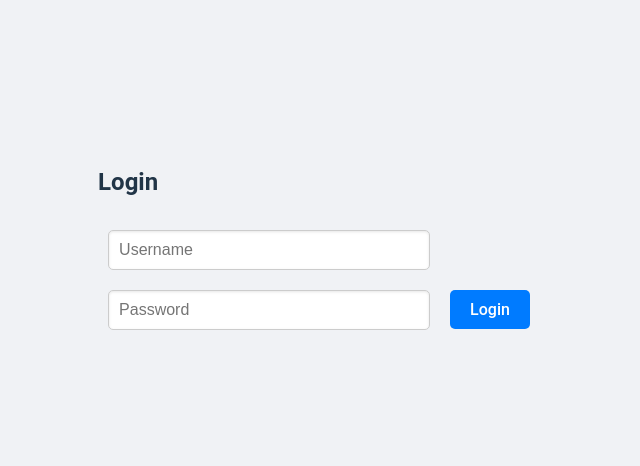
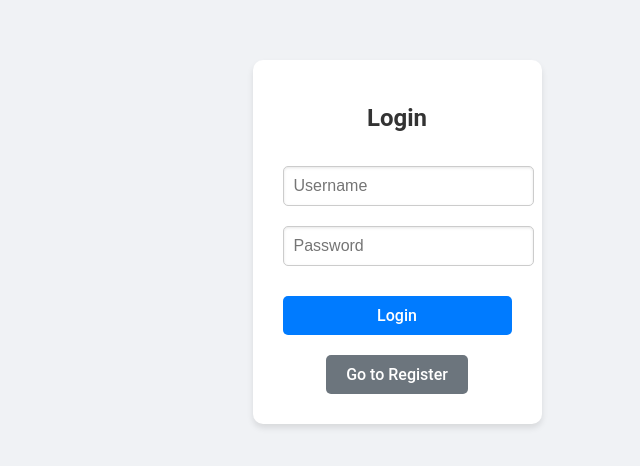
Before and after one commit to Luppole/isgo-frontend, a React (Vite) app: page /login in a window 1280 px wide. Shown: the part 158-624 px from the top of the page, without its empty margins (243-883 px from the left). Built offline with nearby package versions, Linux system fonts and the light colour scheme.

Commit message:
Working Login / Register

```diff
--- a/src/App.jsx
+++ b/src/App.jsx
@@ -4,18 +4,23 @@ import Home from './Home';
 import Classroom from './Classroom';
 import Login from './Login';
 import Register from './Register';
+import './App.css'; // Import the CSS for styling
 
 function App() {
   const isAuthenticated = !!localStorage.getItem('token');
+  const username = localStorage.getItem('username');
 
   return (
     <Router>
+      <div className="app-container">
+        {isAuthenticated && <div className="username-display">Logged in as: {username}</div>}
         <Routes>
           <Route path="/" element={isAuthenticated ? <Home /> : <Navigate to="/login" />} />
           <Route path="/classroom/:classId" element={isAuthenticated ? <Classroom /> : <Navigate to="/login" />} />
           <Route path="/login" element={<Login />} />
           <Route path="/register" element={<Register />} />
         </Routes>
+      </div>
     </Router>
   );
 }
--- /dev/null
+++ b/src/Login.css
@@ -0,0 +1,68 @@
+body {
+    font-family: Arial, sans-serif;
+    background-color: #f0f2f5;
+    margin: 0;
+    padding: 0;
+    display: flex;
+    justify-content: center;
+    align-items: center;
+    height: 100vh;
+}
+
+.container {
+    background-color: #fff;
+    padding: 20px 40px;
+    border-radius: 10px;
+    box-shadow: 0 0 10px rgba(0, 0, 0, 0.1);
+    max-width: 400px;
+    width: 100%;
+    box-sizing: border-box;
+}
+
+h2 {
+    margin-bottom: 20px;
+    color: #333;
+    text-align: center;
+}
+
+form {
+    display: flex;
+    flex-direction: column;
+}
+
+input {
+    padding: 10px;
+    margin: 10px 0;
+    border: 1px solid #ccc;
+    border-radius: 5px;
+    font-size: 16px;
+}
+
+button {
+    padding: 10px;
+    margin-top: 20px;
+    background-color: #007bff;
+    color: white;
+    border: none;
+    border-radius: 5px;
+    font-size: 16px;
+    cursor: pointer;
+}
+
+button:hover {
+    background-color: #0056b3;
+}
+
+p {
+    text-align: center;
+    color: #ff0000;
+}
+
+button.secondary {
+    background-color: #6c757d;
+    margin-top: 10px;
+}
+
+button.secondary:hover {
+    background-color: #5a6268;
+}
--- a/src/Login.jsx
+++ b/src/Login.jsx
@@ -1,6 +1,7 @@
 import React, { useState } from 'react';
 import { useNavigate } from 'react-router-dom';
 import { login } from './api';
+import './Login.css';
 
 const Login = () => {
     const [username, setUsername] = useState('');
@@ -14,6 +15,7 @@ const Login = () => {
             const result = await login(username, password);
             setMessage('Login successful');
             localStorage.setItem('token', result.token);
+            localStorage.setItem('username', username);
             navigate('/');  // Redirect to the root page
         } catch (error) {
             setMessage('Login failed');
@@ -21,8 +23,12 @@ const Login = () => {
         }
     };
 
+    const goToRegister = () => {
+        navigate('/register');
+    };
+
     return (
-        <div>
+        <div className="container">
             <h2>Login</h2>
             <form onSubmit={handleLogin}>
                 <input
@@ -40,6 +46,7 @@ const Login = () => {
                 <button type="submit">Login</button>
             </form>
             {message && <p>{message}</p>}
+            <button className="secondary" onClick={goToRegister}>Go to Register</button>
         </div>
     );
 };
--- /dev/null
+++ b/src/Register.css
@@ -0,0 +1,68 @@
+body {
+    font-family: Arial, sans-serif;
+    background-color: #f0f2f5;
+    margin: 0;
+    padding: 0;
+    display: flex;
+    justify-content: center;
+    align-items: center;
+    height: 100vh;
+}
+
+.container {
+    background-color: #fff;
+    padding: 20px 40px;
+    border-radius: 10px;
+    box-shadow: 0 0 10px rgba(0, 0, 0, 0.1);
+    max-width: 400px;
+    width: 100%;
+    box-sizing: border-box;
+}
+
+h2 {
+    margin-bottom: 20px;
+    color: #333;
+    text-align: center;
+}
+
+form {
+    display: flex;
+    flex-direction: column;
+}
+
+input {
+    padding: 10px;
+    margin: 10px 0;
+    border: 1px solid #ccc;
+    border-radius: 5px;
+    font-size: 16px;
+}
+
+button {
+    padding: 10px;
+    margin-top: 20px;
+    background-color: #28a745;
+    color: white;
+    border: none;
+    border-radius: 5px;
+    font-size: 16px;
+    cursor: pointer;
+}
+
+button:hover {
+    background-color: #218838;
+}
+
+p {
+    text-align: center;
+    color: #ff0000;
+}
+
+button.secondary {
+    background-color: #6c757d;
+    margin-top: 10px;
+}
+
+button.secondary:hover {
+    background-color: #5a6268;
+}
--- a/src/Register.jsx
+++ b/src/Register.jsx
@@ -1,6 +1,7 @@
 import React, { useState } from 'react';
 import { useNavigate } from 'react-router-dom';
 import { register } from './api';
+import './Register.css';
 
 const Register = () => {
     const [username, setUsername] = useState('');
@@ -21,7 +22,7 @@ const Register = () => {
     };
 
     return (
-        <div>
+        <div className="container">
             <h2>Register</h2>
             <form onSubmit={handleRegister}>
                 <input
```
Lines whose indentation alone changed are shown as unchanged.
